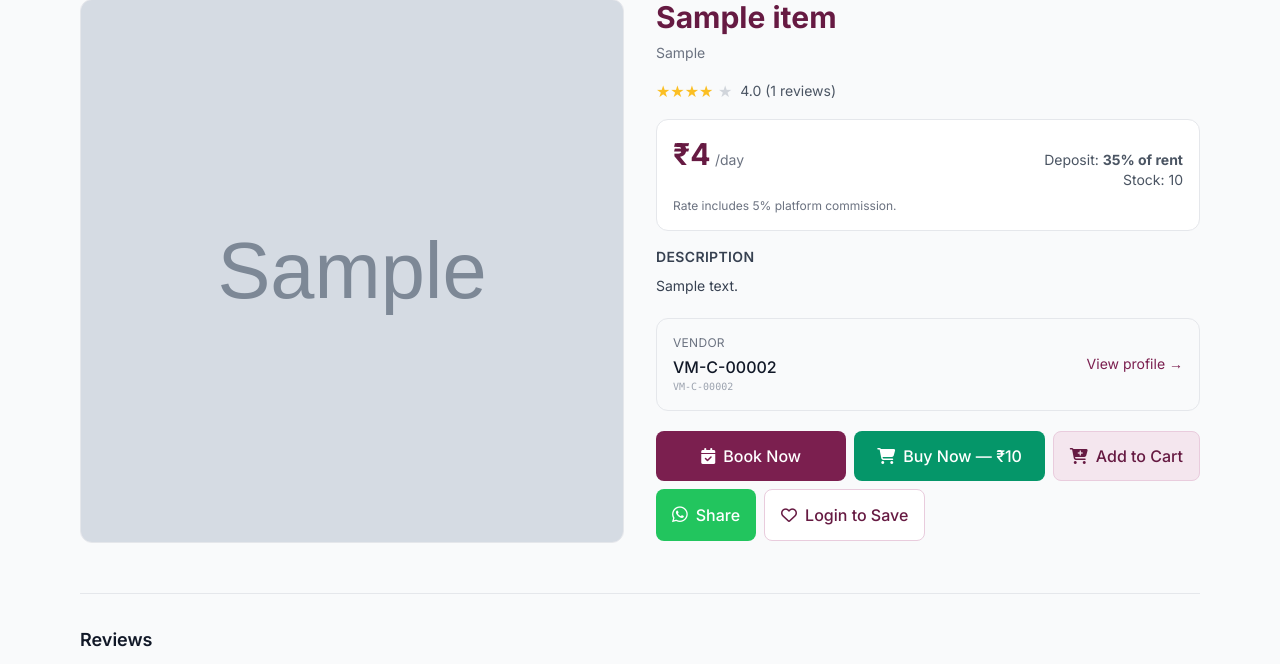
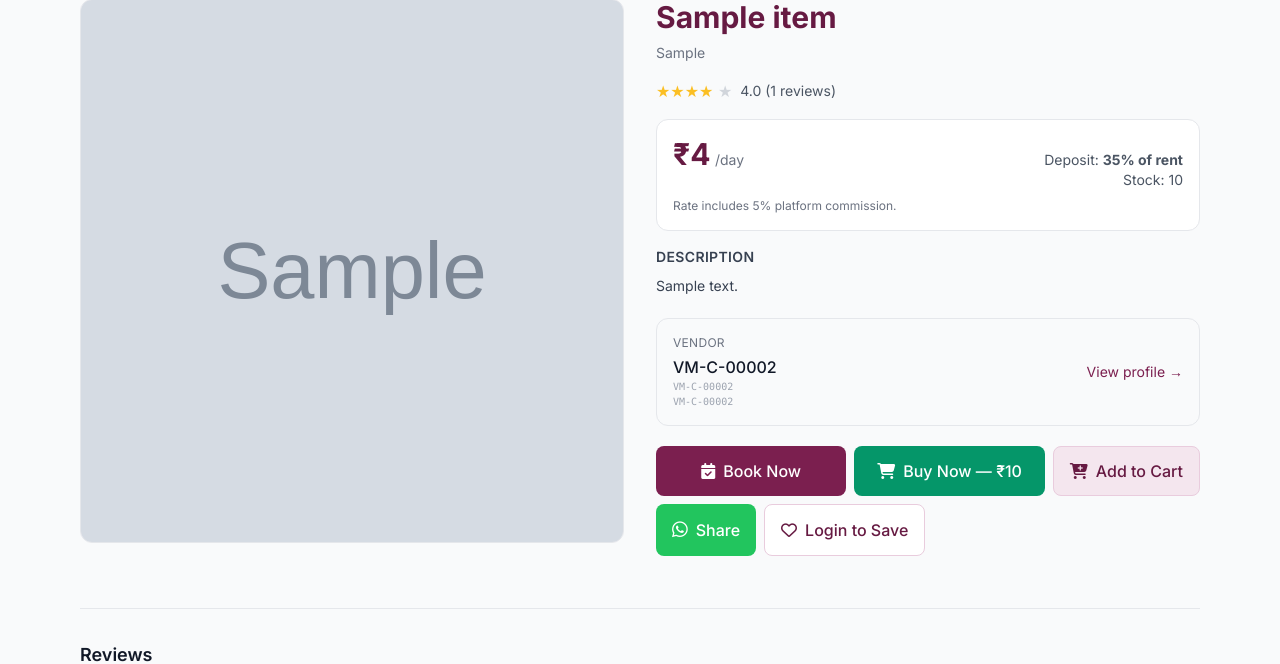
Before and after one commit to shreeshyamevents/vhaymandap1, a Flask app: page /item/1 in a window 1280 px wide. Shown: the part 177-841 px from the top of the page. Run offline with Flask 3, Linux system fonts and the light colour scheme; data comes from the database, SQL or seed files in the repository; tables that the repository leaves empty hold one stand-in row (values such as "Sample post"); grey boxes marked "Sample" are stand-in pictures; some libraries are stand-ins or nearby versions; some web fonts are replaced.

Commit message:
Update item_detail.html

```diff
--- a/templates/item_detail.html
+++ b/templates/item_detail.html
@@ -65,6 +65,9 @@
           <div>
             <p class="text-xs text-gray-500 uppercase tracking-wide mb-1">Vendor</p>
             <p class="font-medium text-gray-900">{{ vendor.company_name or disp_name(vendor) }}</p>
+            {% if vendor.public_id %}
+            <p class="text-[10px] text-gray-400 font-mono">{{ vendor.public_id }}</p>
+            {% endif %}
             <p class="text-[10px] text-gray-400 font-mono">{{ vendor.public_id or '' }}</p>
             {% if vendor.is_verified %}
             <span class="inline-flex items-center text-xs text-emerald-600 mt-1">
```
